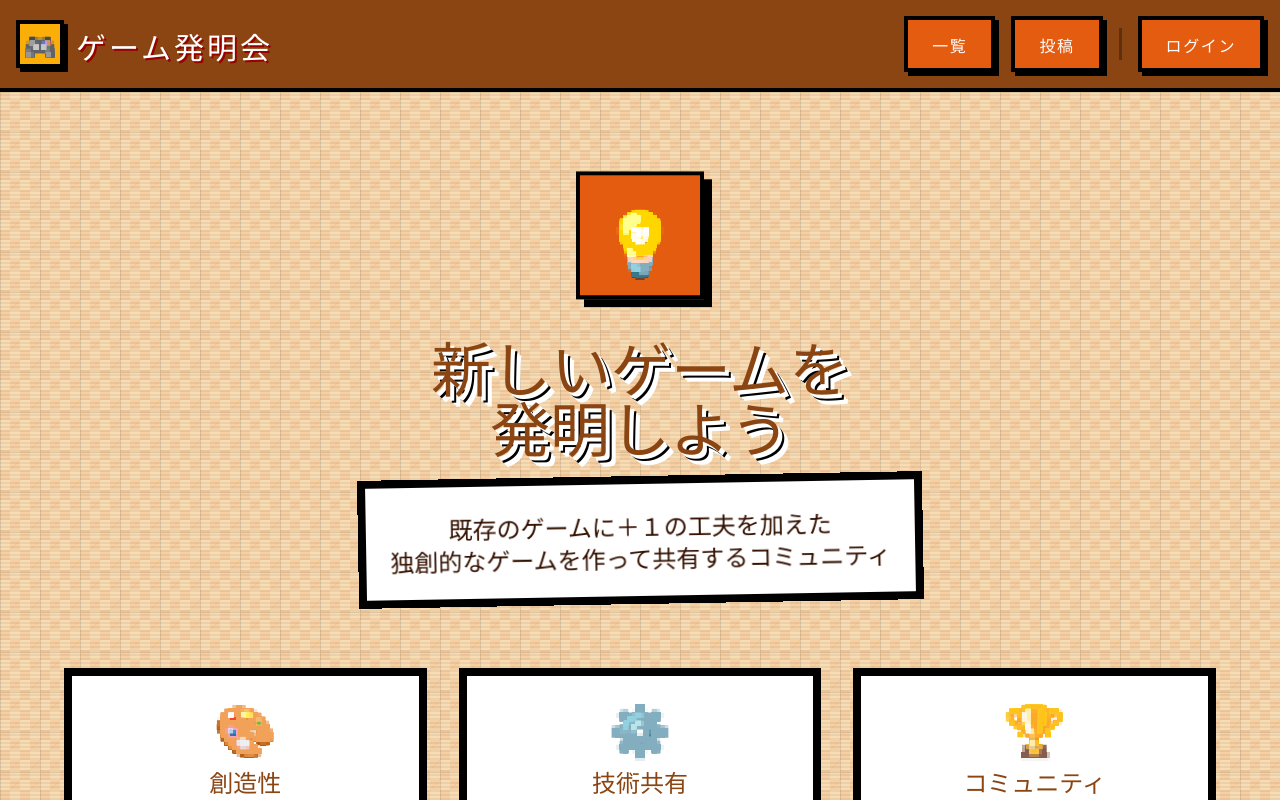
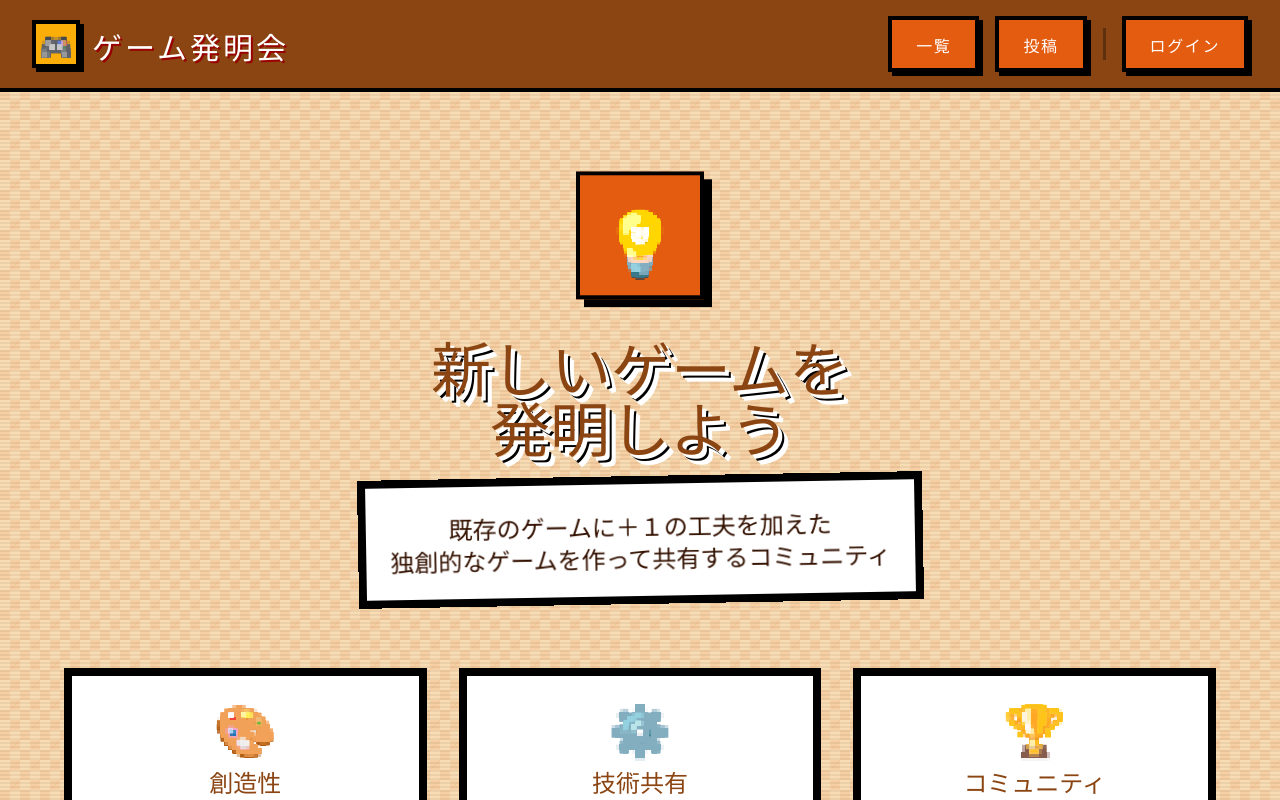
Before and after one commit to iori-sutani/game-invention-club, a Next.js app: page / in a window 1280 px wide. Shown: the top 800 px of the page. Built offline with nearby package versions, Linux system fonts and the light colour scheme; no server answers; a web font is replaced by a local one.

Commit message:
UIの修正

```diff
--- a/app/page.tsx
+++ b/app/page.tsx
@@ -8,11 +8,6 @@
 
       {/* Hero Section */}
       <section className="container mx-auto px-4 py-20 relative overflow-hidden">
-        {/* Decorative Grid Background */}
-        <div className="absolute inset-0 z-0 opacity-10"
-          style={{ backgroundImage: 'linear-gradient(#000 1px, transparent 1px), linear-gradient(90deg, #000 1px, transparent 1px)', backgroundSize: '40px 40px' }}
-        ></div>
-
         <div className="text-center mb-16 relative z-10">
           <div className="inline-block mb-8 animate-float">
             <div className="w-32 h-32 mx-auto bg-[#e45c10] border-4 border-black flex items-center justify-center shadow-[8px_8px_0_#000]">
--- a/components/Header.tsx
+++ b/components/Header.tsx
@@ -53,7 +53,7 @@
 
   return (
     <header className="border-b-4 border-black bg-[#8b4513] sticky top-0 z-50">
-      <nav className="container mx-auto px-4 py-4 flex items-center justify-between">
+      <nav className="px-4 md:px-8 py-4 flex items-center justify-between">
         <Link href="/" className="flex items-center gap-3 group">
           <div className="w-12 h-12 bg-[#fbad08] border-4 border-black flex items-center justify-center shadow-[4px_4px_0_#000]">
             <span className="text-2xl pixelated">🎮</span>
```
